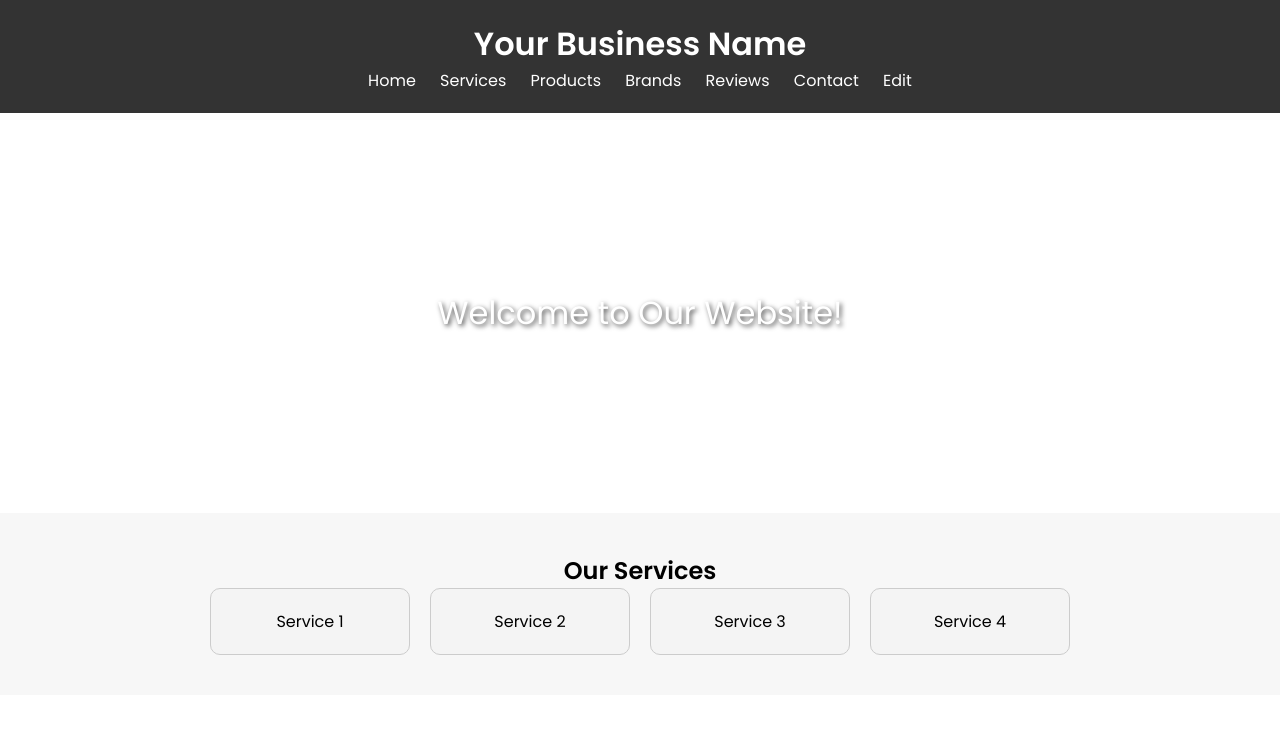
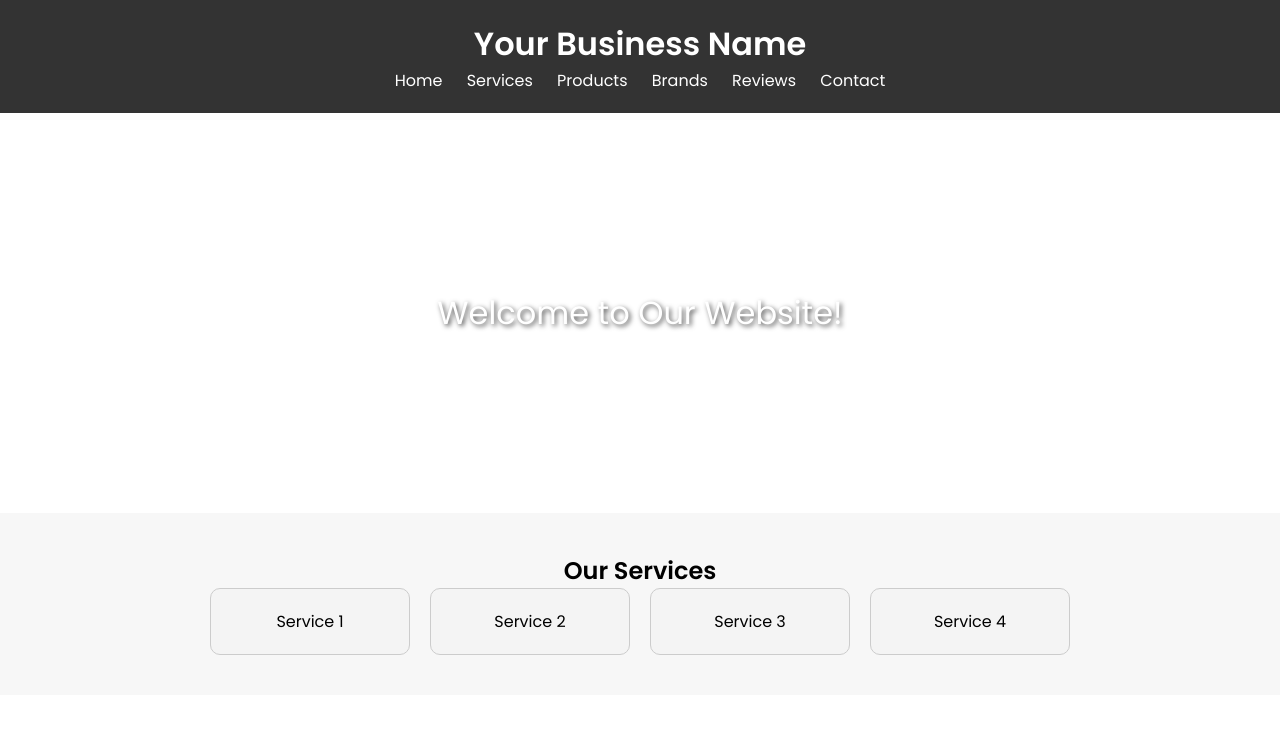
Before and after one commit to NaweenKanishka/spare-part-shop-website, a plain HTML site: page index.html in a window 1280 px wide. Shown: the top 732 px of the page. Drawn offline with Linux system fonts and the light colour scheme.

Commit message:
new changes

```diff
--- a/index.html
+++ b/index.html
@@ -151,7 +151,6 @@
         <a href="#brands">Brands</a>
         <a href="#recommendations">Reviews</a>
         <a href="#contact">Contact</a>
-        <a href="#edit">Edit</a>
       </nav>
     </div>
   </header>
```
